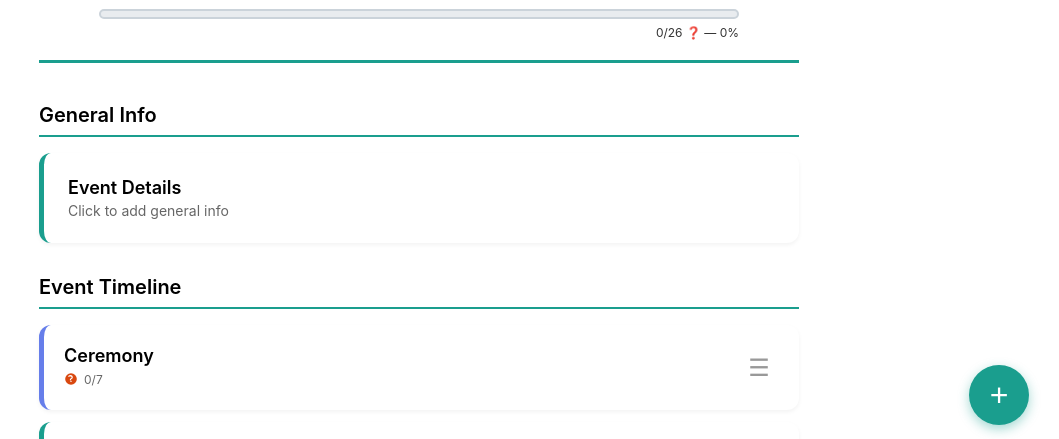
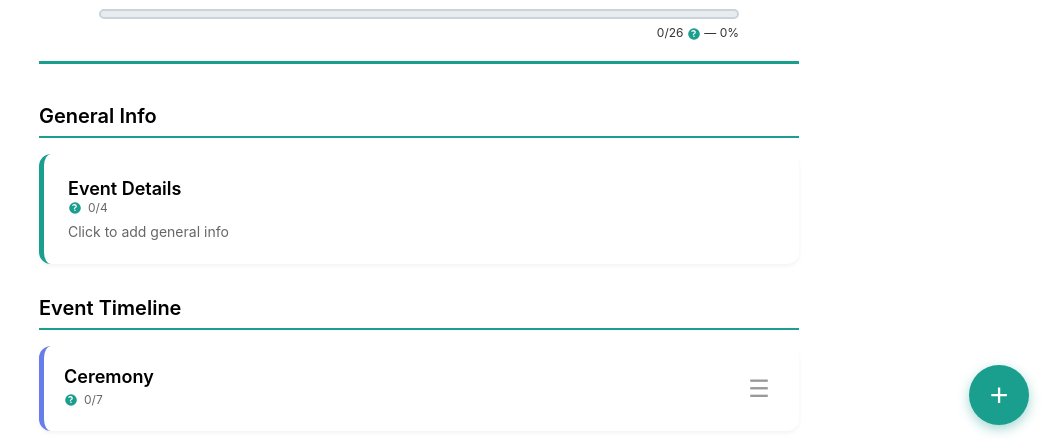
Before and after one commit to signaturesoundlighting/apps, a website: page Planning/index.html in a window 1280 px wide. Shown: the part 345-784 px from the top of the page, without its empty margins (221-1280 px from the left). Drawn offline with Linux system fonts and the light colour scheme.

Commit message:
CS updates

```diff
--- a/Planning/helpers.js
+++ b/Planning/helpers.js
@@ -151,6 +151,56 @@ function computeEventCompletion(event) {
     }
 }
 
+function computeGeneralInfoCompletion() {
+    if (typeof generalInfo === 'undefined') return { done: 0, total: 0 };
+    const reqFields = ['venueName', 'venueAddress', 'plannerName', 'plannerEmail'];
+    let total = reqFields.length;
+    let done = 0;
+
+    reqFields.forEach(field => {
+        const val = generalInfo[field];
+        if (val && typeof val === 'string' && val.trim().length > 0) {
+            done += 1;
+        }
+    });
+
+    // Add conditional fields if differentCeremonyVenue is true
+    if (generalInfo.differentCeremonyVenue) {
+        total += 2; // ceremonyVenueName and ceremonyVenueAddress
+        if (generalInfo.ceremonyVenueName && typeof generalInfo.ceremonyVenueName === 'string' && generalInfo.ceremonyVenueName.trim().length > 0) {
+            done += 1;
+        }
+        if (generalInfo.ceremonyVenueAddress && typeof generalInfo.ceremonyVenueAddress === 'string' && generalInfo.ceremonyVenueAddress.trim().length > 0) {
+            done += 1;
+        }
+    }
+
+    return { done, total };
+}
+
+function updateGeneralInfoCard() {
+    const card = document.querySelector('.general-info-card');
+    if (!card) return;
+
+    const completion = (typeof computeGeneralInfoCompletion === 'function') ? computeGeneralInfoCompletion() : { done: 0, total: 0 };
+    const isDone = completion.total > 0 && completion.done >= completion.total;
+    const iconSVG = isDone
+        ? '<svg viewBox="0 0 24 24"><path d="M9 16.17L4.83 12l-1.42 1.41L9 19 21 7l-1.41-1.41z"/></svg>'
+        : '<svg viewBox="0 0 24 24"><path d="M12 2a10 10 0 100 20 10 10 0 000-20zm1 15h-2v-2h2v2zm2-7.5c0 1.54-1 2.14-1.8 2.6-.72.41-1.2.69-1.2 1.4V14h-2v-.7c0-1.5 1-2.1 1.8-2.6.72-.41 1.2-.69 1.2-1.4 0-.83-.67-1.5-1.5-1.5S9 7.47 9 8.3H7c0-2 1.8-3.3 4-3.3s4 1.35 4 3.5z"/></svg>';
+    const reqHtml = `<div class="req-indicator${isDone ? ' completed' : ''}">${iconSVG}${completion.done}/${completion.total}</div>`;
+
+    const nameDiv = card.querySelector('div[style*="font-size: 18px"]');
+    const clickDiv = card.querySelector('div[style*="font-size: 14px"]');
+    if (nameDiv && clickDiv) {
+        const existingIndicator = card.querySelector('.req-indicator');
+        if (existingIndicator) {
+            existingIndicator.outerHTML = reqHtml;
+        } else {
+            nameDiv.insertAdjacentHTML('afterend', reqHtml);
+        }
+    }
+}
+
 function updateOverallProgress() {
     if (typeof events === 'undefined' || !Array.isArray(events)) return;
     let total = 0;
@@ -165,5 +215,11 @@ function updateOverallProgress() {
     const bar = document.getElementById('overallProgressBar');
     const txt = document.getElementById('overallProgressText');
     if (bar) bar.style.width = pct + '%';
-    if (txt) txt.textContent = `${done}/${total} ❓ — ${pct}%`;
+    if (txt) {
+        const isComplete = total > 0 && done >= total;
+        const iconSVG = isComplete
+            ? '<svg viewBox="0 0 24 24" style="width: 14px; height: 14px; fill: #2b8a3e; vertical-align: middle;"><path d="M9 16.17L4.83 12l-1.42 1.41L9 19 21 7l-1.41-1.41z"/></svg>'
+            : '<svg viewBox="0 0 24 24" style="width: 14px; height: 14px; fill: #1a9e8e; vertical-align: middle;"><path d="M12 2a10 10 0 100 20 10 10 0 000-20zm1 15h-2v-2h2v2zm2-7.5c0 1.54-1 2.14-1.8 2.6-.72.41-1.2.69-1.2 1.4V14h-2v-.7c0-1.5 1-2.1 1.8-2.6.72-.41 1.2-.69 1.2-1.4 0-.83-.67-1.5-1.5-1.5S9 7.47 9 8.3H7c0-2 1.8-3.3 4-3.3s4 1.35 4 3.5z"/></svg>';
+        txt.innerHTML = `${done}/${total} ${iconSVG} — ${pct}%`;
+    }
 }
--- a/Planning/index.html
+++ b/Planning/index.html
@@ -17,7 +17,7 @@
         <div class="wedding-date">10/18/25</div>
         <div id="overallProgress" class="progress-container" aria-label="Form completion progress">
             <div class="progress-track"><div id="overallProgressBar" class="progress-bar" style="width:0%"></div></div>
-            <div id="overallProgressText" class="progress-text">0/0 ❓ — 0%</div>
+            <div id="overallProgressText" class="progress-text">0/0 <svg viewBox="0 0 24 24" style="width: 14px; height: 14px; fill: #1a9e8e; vertical-align: middle;"><path d="M12 2a10 10 0 100 20 10 10 0 000-20zm1 15h-2v-2h2v2zm2-7.5c0 1.54-1 2.14-1.8 2.6-.72.41-1.2.69-1.2 1.4V14h-2v-.7c0-1.5 1-2.1 1.8-2.6.72-.41 1.2-.69 1.2-1.4 0-.83-.67-1.5-1.5-1.5S9 7.47 9 8.3H7c0-2 1.8-3.3 4-3.3s4 1.35 4 3.5z"/></svg> — 0%</div>
         </div>
     </div>
 
--- a/Planning/main.js
+++ b/Planning/main.js
@@ -3,6 +3,7 @@ function init() {
     renderEvents();
     setupDragAndDrop();
     if (typeof updateOverallProgress === 'function') updateOverallProgress();
+    if (typeof updateGeneralInfoCard === 'function') updateGeneralInfoCard();
 }
 
 // Initialize on load
--- a/Planning/modal.js
+++ b/Planning/modal.js
@@ -75,6 +75,8 @@ function saveGeneralInfo() {
         const fieldId = b.getAttribute('data-field-id');
         updateStatusBadgeDisplay(fieldId);
     });
+    // Update general info card counter
+    if (typeof updateGeneralInfoCard === 'function') updateGeneralInfoCard();
 }
 
 function toggleCeremonyVenue() {
--- a/Planning/script.js
+++ b/Planning/script.js
@@ -396,6 +396,8 @@ function saveGeneralInfo() {
     generalInfo.plannerName = document.getElementById('plannerName')?.value || '';
     generalInfo.plannerEmail = document.getElementById('plannerEmail')?.value || '';
     showSaveIndicator();
+    // Update general info card counter
+    if (typeof updateGeneralInfoCard === 'function') updateGeneralInfoCard();
 }
 
 function toggleCeremonyVenue() {
--- a/Planning/styles.css
+++ b/Planning/styles.css
@@ -188,7 +188,7 @@ body {
     color: #666;
     font-size: 12px;
 }
-.req-indicator svg { width: 14px; height: 14px; fill: #d9480f; }
+.req-indicator svg { width: 14px; height: 14px; fill: #1a9e8e; }
 .req-indicator.completed svg { fill: #2b8a3e; }
 
 .event-time {
```
